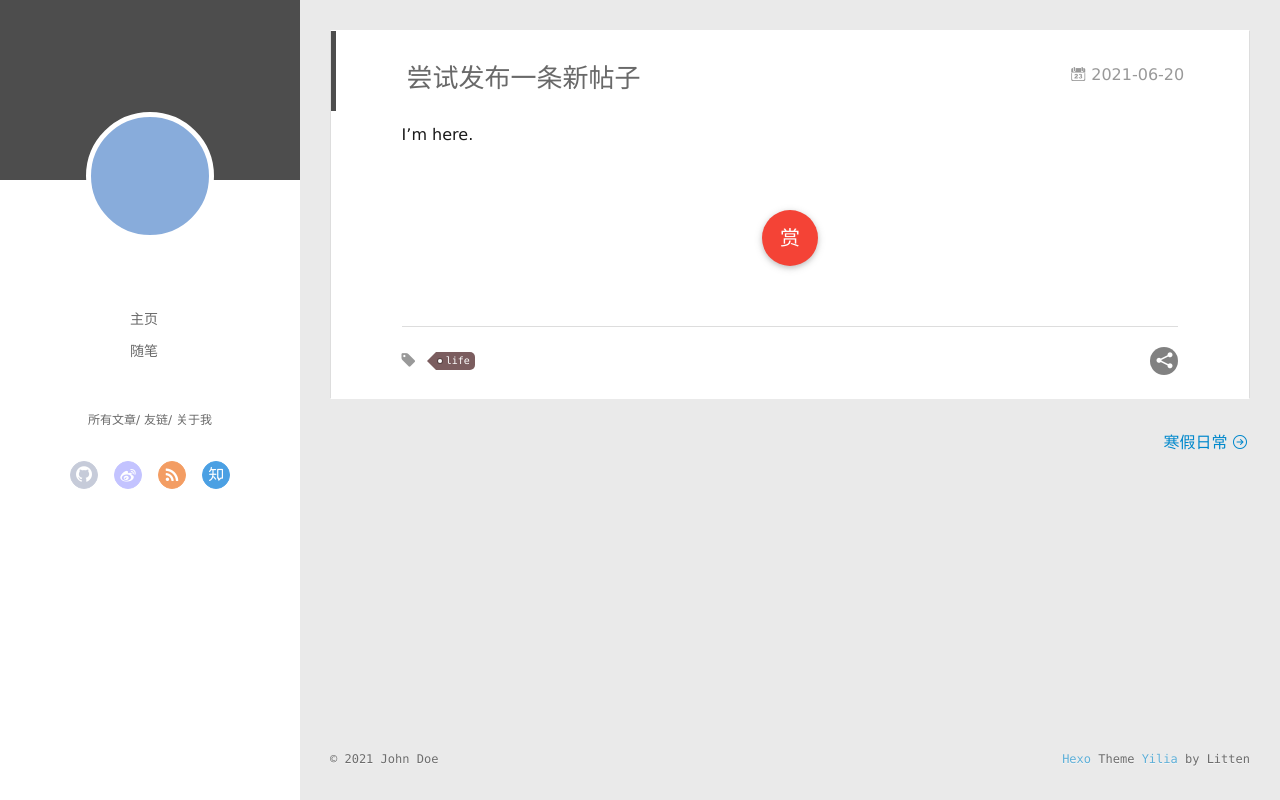
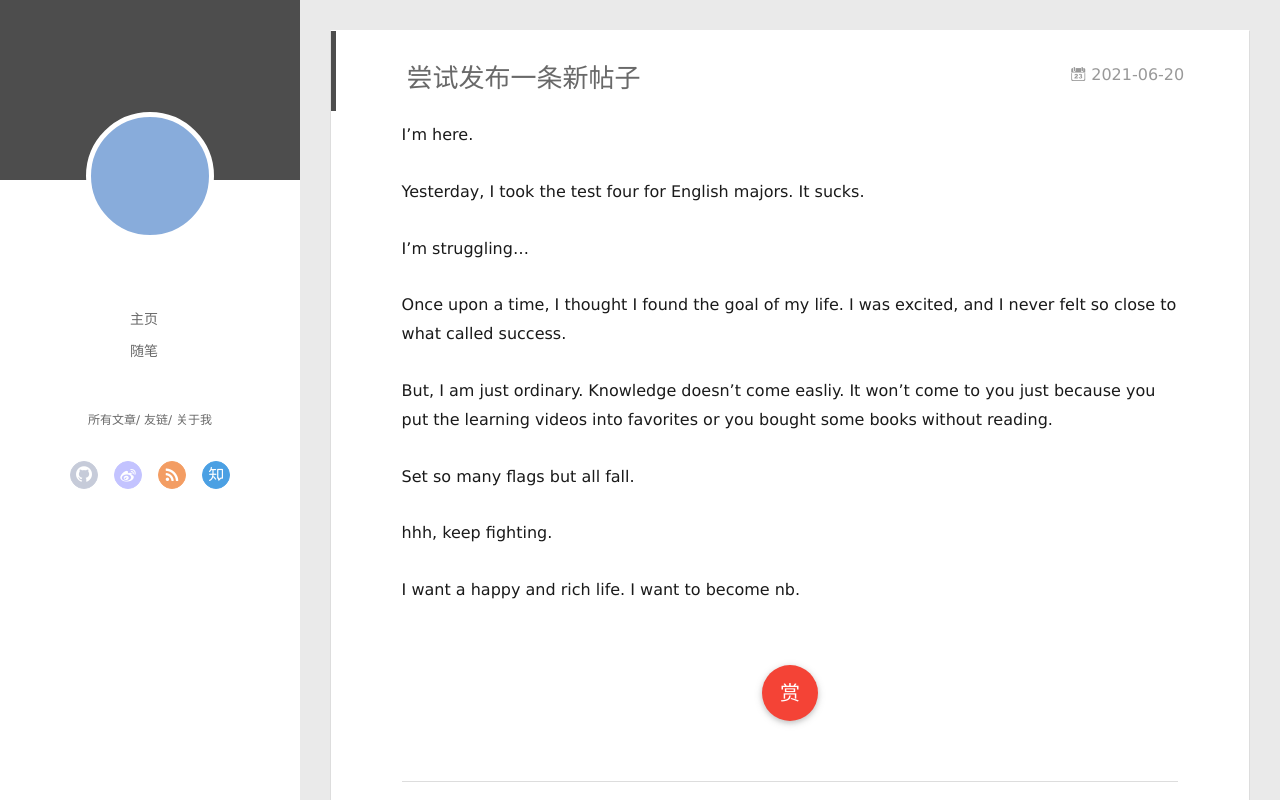
Before and after one commit to VanessaYaoyao/VanessaYaoyao.github.io, a plain HTML site: page 2021/06/20/尝试发布一条新帖子/index.html in a window 1280 px wide. Drawn offline with Linux system fonts and the light colour scheme; no server answers.

Commit message:
Site updated: 2021-06-20 12:24:24

```diff
--- a/2021/06/20/尝试发布一条新帖子/index.html
+++ b/2021/06/20/尝试发布一条新帖子/index.html
@@ -8,15 +8,15 @@
   <link rel="dns-prefetch" href="http://example.com">
   <title>尝试发布一条新帖子 | Vanessa&#39;s blog</title>
   <meta name="viewport" content="width=device-width, initial-scale=1, maximum-scale=1">
-  <meta name="description" content="I’m here.">
+  <meta name="description" content="I’m here. Yesterday, I took the test four for English majors. It sucks. I’m struggling… Once upon a time, I thought I found the goal of my life. I was excited, and I never felt so close to what called">
 <meta property="og:type" content="article">
 <meta property="og:title" content="尝试发布一条新帖子">
 <meta property="og:url" content="http://example.com/2021/06/20/%E5%B0%9D%E8%AF%95%E5%8F%91%E5%B8%83%E4%B8%80%E6%9D%A1%E6%96%B0%E5%B8%96%E5%AD%90/index.html">
 <meta property="og:site_name" content="Vanessa&#39;s blog">
-<meta property="og:description" content="I’m here.">
+<meta property="og:description" content="I’m here. Yesterday, I took the test four for English majors. It sucks. I’m struggling… Once upon a time, I thought I found the goal of my life. I was excited, and I never felt so close to what called">
 <meta property="og:locale" content="en_US">
 <meta property="article:published_time" content="2021-06-20T03:19:23.000Z">
-<meta property="article:modified_time" content="2021-06-20T03:23:43.949Z">
+<meta property="article:modified_time" content="2021-06-20T04:21:31.422Z">
 <meta property="article:author" content="John Doe">
 <meta property="article:tag" content="life">
 <meta name="twitter:card" content="summary">
@@ -176,6 +176,13 @@
     <div class="article-entry" itemprop="articleBody">
 
         <p>I’m here.</p>
+<p>Yesterday, I took the test four for English majors. It sucks.</p>
+<p>I’m struggling…</p>
+<p>Once upon a time, I thought I found the goal of my life. I was excited, and I never felt so close to what called success.</p>
+<p>But, I am just ordinary. Knowledge doesn’t come easliy. It won’t come to you just because you put the learning videos into favorites or you bought some books without reading.</p>
+<p>Set so many flags but all fall.</p>
+<p>hhh, keep fighting.</p>
+<p>I want a happy and rich life. I want to become nb.</p>
 
 
 
```
Also changed, not shown: index.html (+7 -0 lines).
